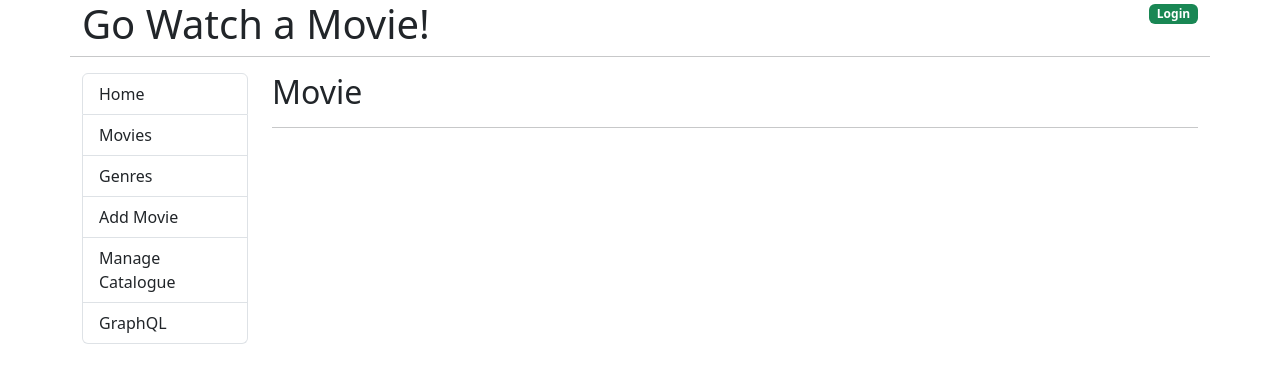
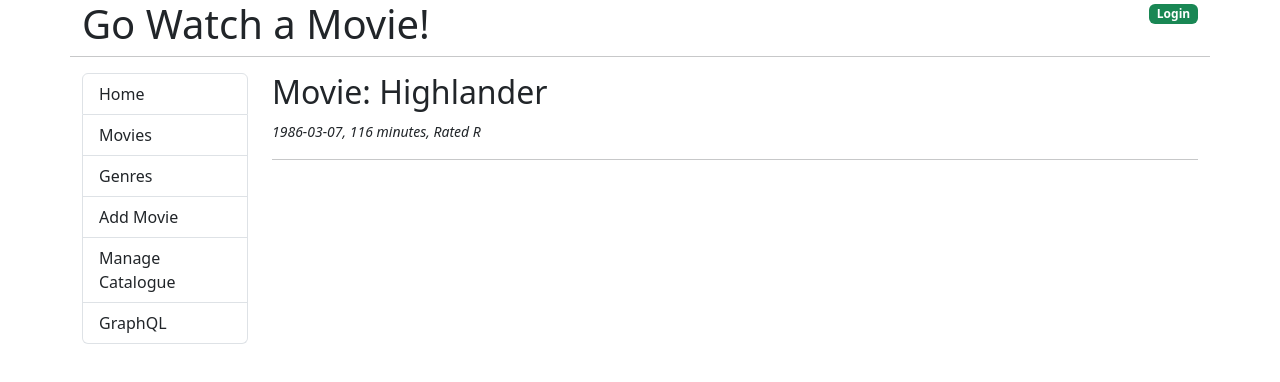
Before and after one commit to jovanSlavujevic96/MovieBrowser-Go-React, a React (Create React App) app in the folder frontend/go-movies-front-end/: page /movies/1 in a window 1280 px wide. Shown: the top 382 px of the page. Built offline with nearby package versions, Linux system fonts and the light colour scheme.

Commit message:
Displaying an individual movie

```diff
--- a/frontend/go-movies-front-end/src/components/Movie.js
+++ b/frontend/go-movies-front-end/src/components/Movie.js
@@ -1,7 +1,30 @@
+import { useEffect, useState } from "react";
+import { useParams } from "react-router-dom";
+
 const Movie = () => {
+  const [movie, setMovie] = useState({});
+  let { id } = useParams();
+
+  useEffect(() => {
+    let myMovie = {
+      id: 1,
+      title: "Highlander",
+      release_date: "1986-03-07",
+      runtime: 116,
+      mpaa_rating: "R",
+      description: "Some long description",
+    };
+    setMovie(myMovie);
+  }, [id]);
   return (
     <div>
-      <h2>Movie </h2>
+      <h2>Movie: {movie.title} </h2>
+      <small>
+        <em>
+          {movie.release_date}, {movie.runtime} minutes, Rated{" "}
+          {movie.mpaa_rating}
+        </em>
+      </small>
       <hr />
     </div>
   );
```
